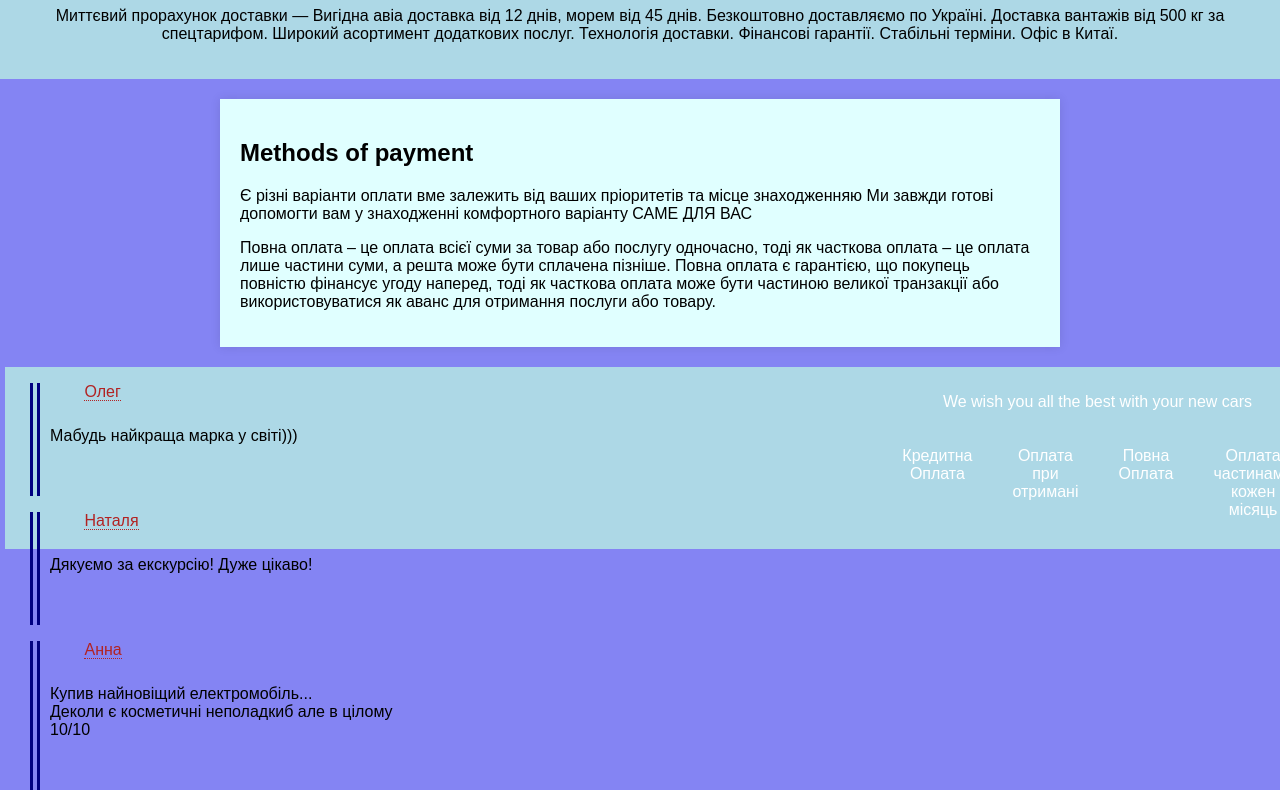
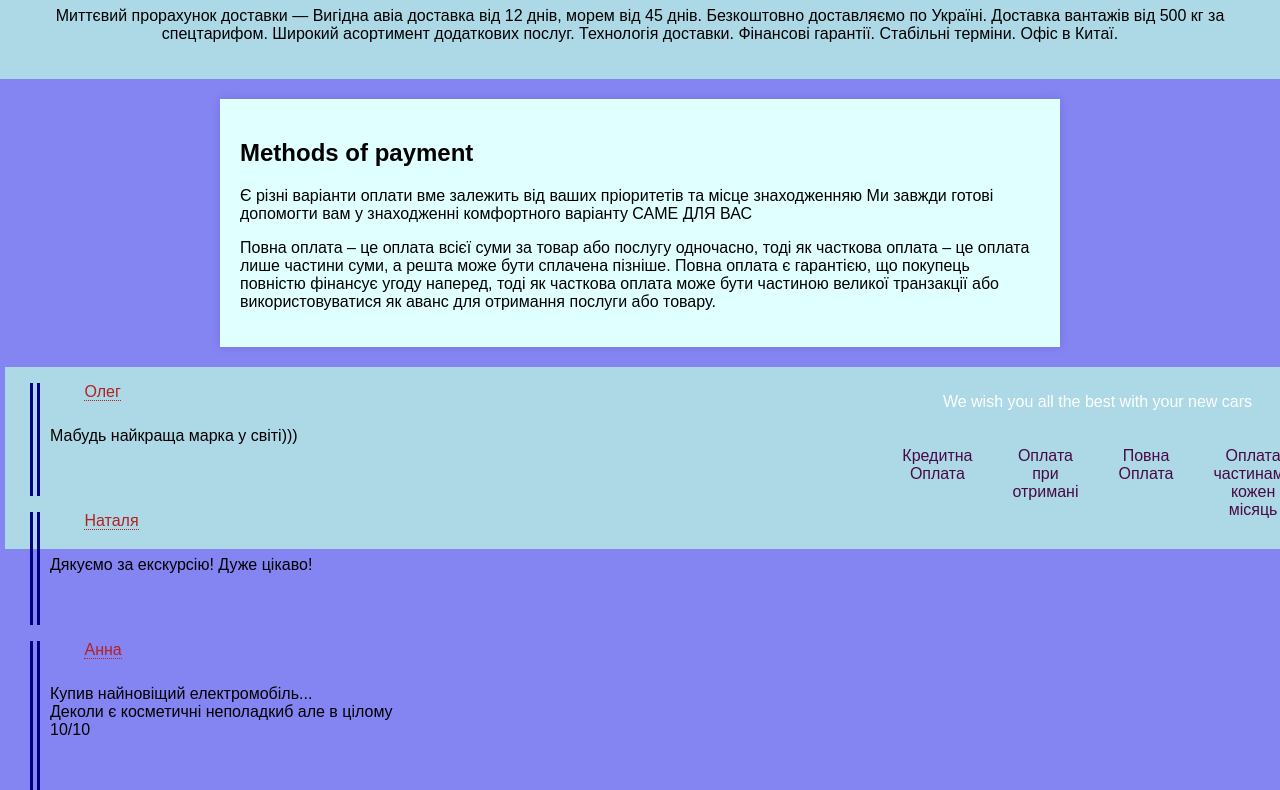
Before and after one commit to TarasYR/Finalproject, a plain HTML site: page index2.html in a window 1280 px wide. Shown: the part 209-999 px from the top of the page. Drawn offline with Linux system fonts and the light colour scheme.

Commit message:
Update style2.css

```diff
--- a/style2.css
+++ b/style2.css
@@ -21,9 +21,10 @@ nav {
 }
 
 nav a {
-    color: white;
+    color: rgb(71, 10, 71);
     text-decoration: none;
     padding: 10px 20px;
+    font-size: 16px;
 }
 
 nav a:hover{
```
